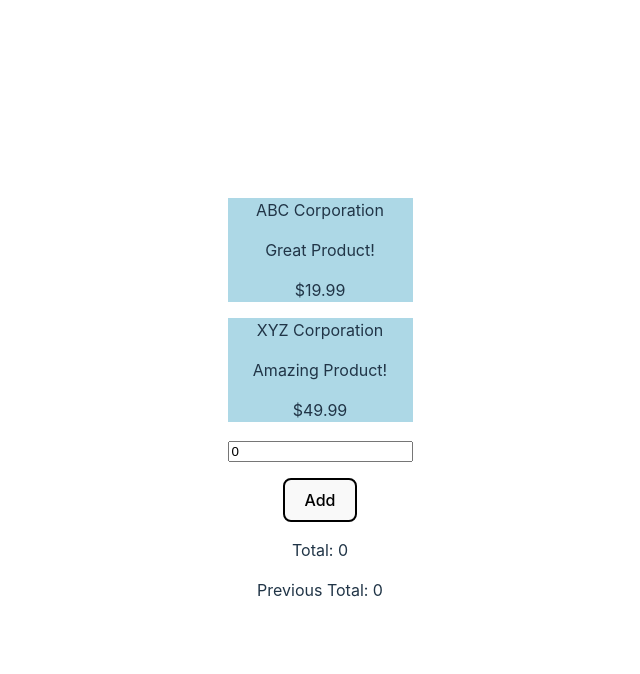
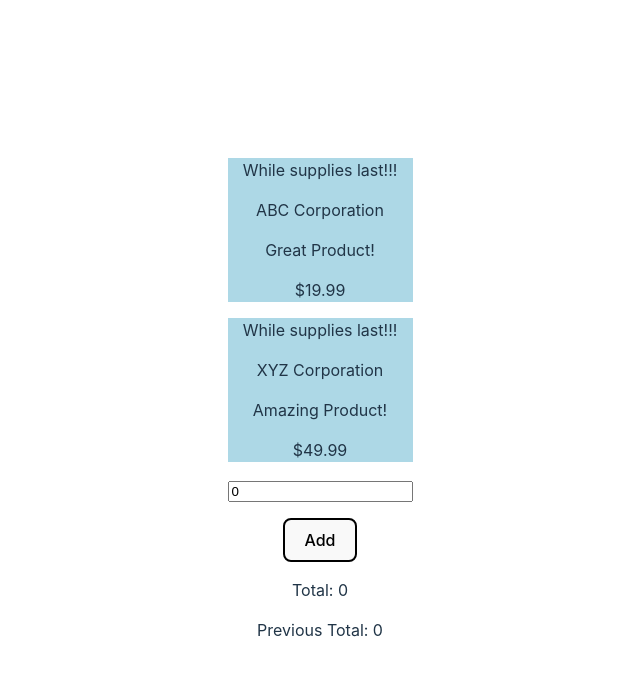
Before and after one commit to demuelle/gh-actions-in-class, a React (Vite) app: page / in a window 1280 px wide. Shown: the top 674 px of the page, without its empty margins (320-960 px from the left). Built offline with nearby package versions, Linux system fonts and the light colour scheme.

Commit message:
Updates advertisement component

```diff
--- a/src/components/Advertisement.tsx
+++ b/src/components/Advertisement.tsx
@@ -7,6 +7,7 @@ interface AdvertisementProps {
 function Advertisement(props: AdvertisementProps) {
   return (
     <div className="advertisement">
+      <p>While supplies last!!!</p>
       <p>{props.companyName}</p>
       <p>{props.productDescription}</p>
       <p>{props.price}</p>
```
